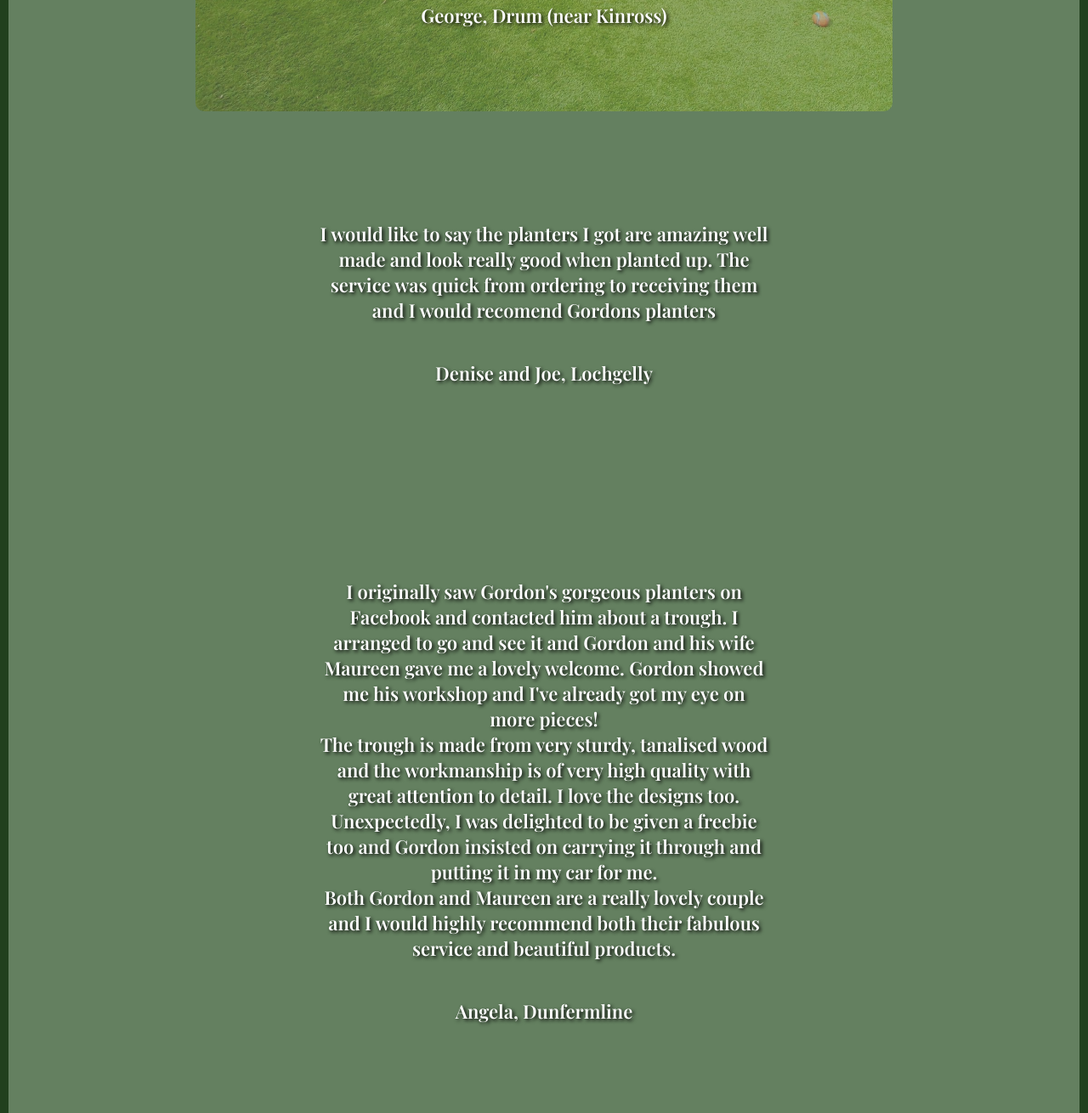
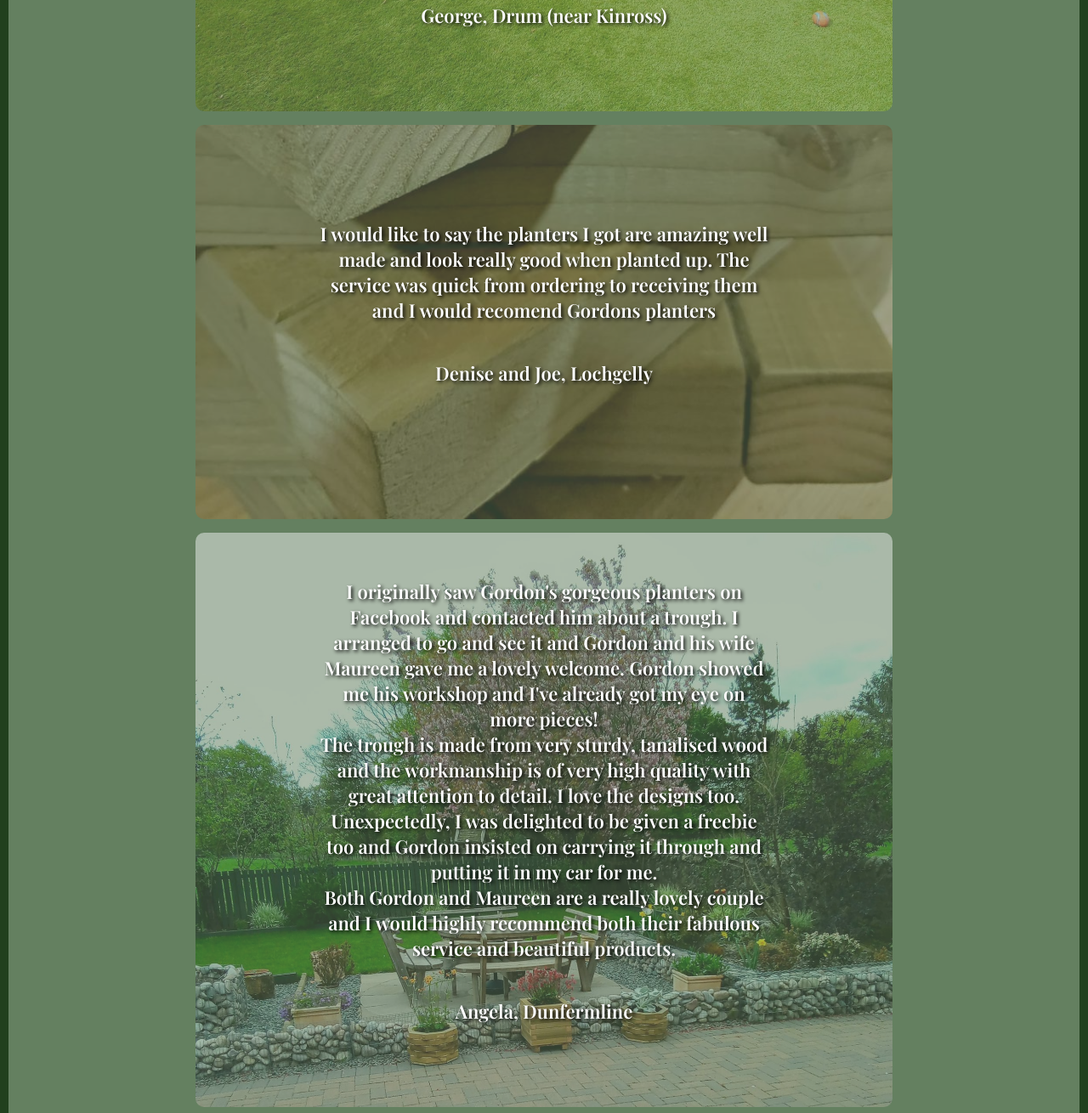
Before and after one commit to rossghill/gordons-garden-planters, a website: page testimonials.html in a window 1280 px wide. Shown: the part 770-2080 px from the top of the page at 85% size. Drawn offline with nearby package versions, Linux system fonts and the light colour scheme; files that its build step writes are made by us from their sources.

Commit message:
testimonials imgs

```diff
--- a/scss/style.scss
+++ b/scss/style.scss
@@ -207,7 +207,7 @@ footer {
     // }
     .testimonial.t2::before {
         content: "";
-        background-image: url(file:///Users/rosshill/Documents/gordons-garden-planters/imgs/detail.jpeg);
+        background-image: url(/imgs/detail.jpeg);
         background-size: cover;
         background-position: center bottom;
         position: absolute;
@@ -220,7 +220,7 @@ footer {
     }
     .testimonial.t3::before {
         content: "";
-        background-image: url(file:///Users/rosshill/Documents/gordons-garden-planters/imgs-25-5-2022/gallery4.jpeg);
+        background-image: url(/imgs-25-5-2022/gallery4.jpeg);
         background-size: cover;
         background-position: center bottom;
         position: absolute;
```
